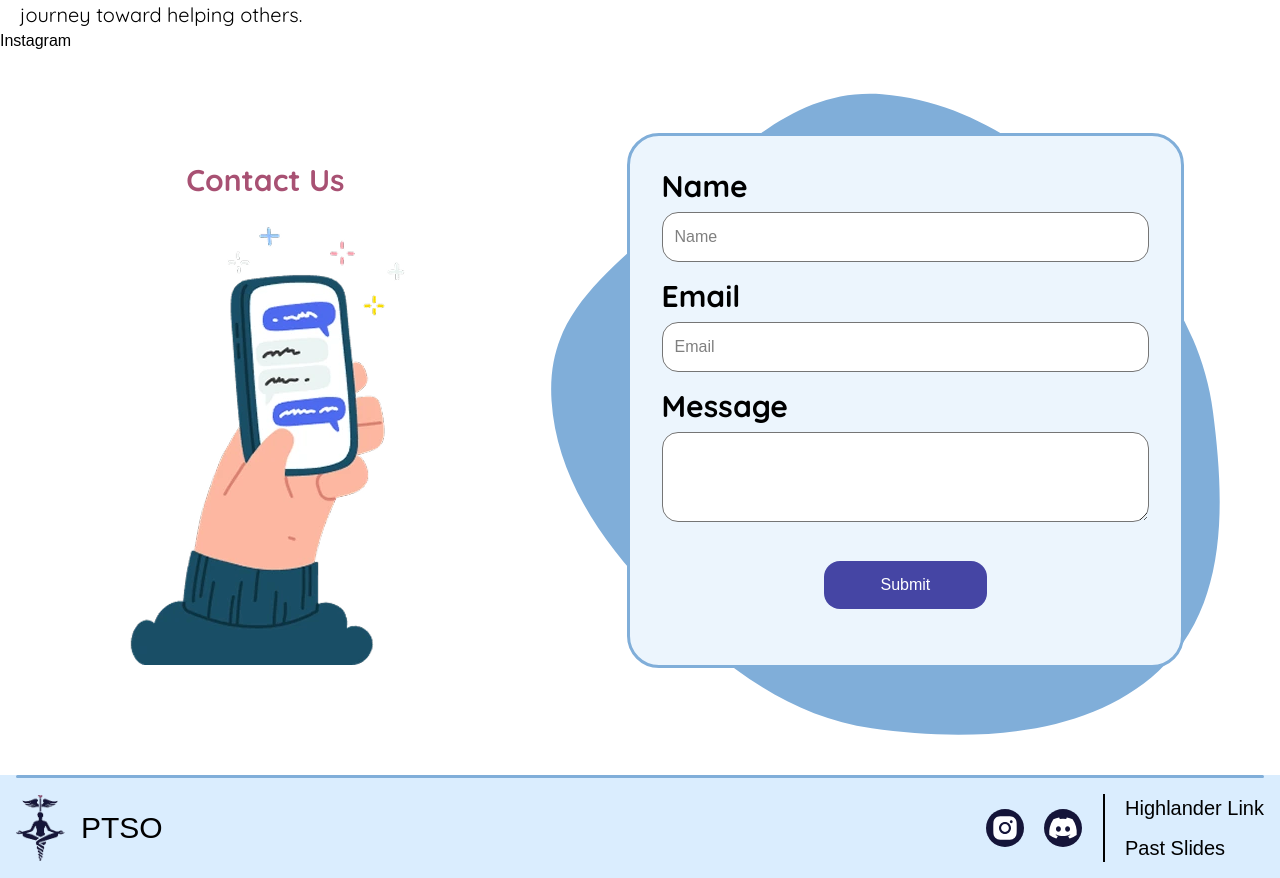
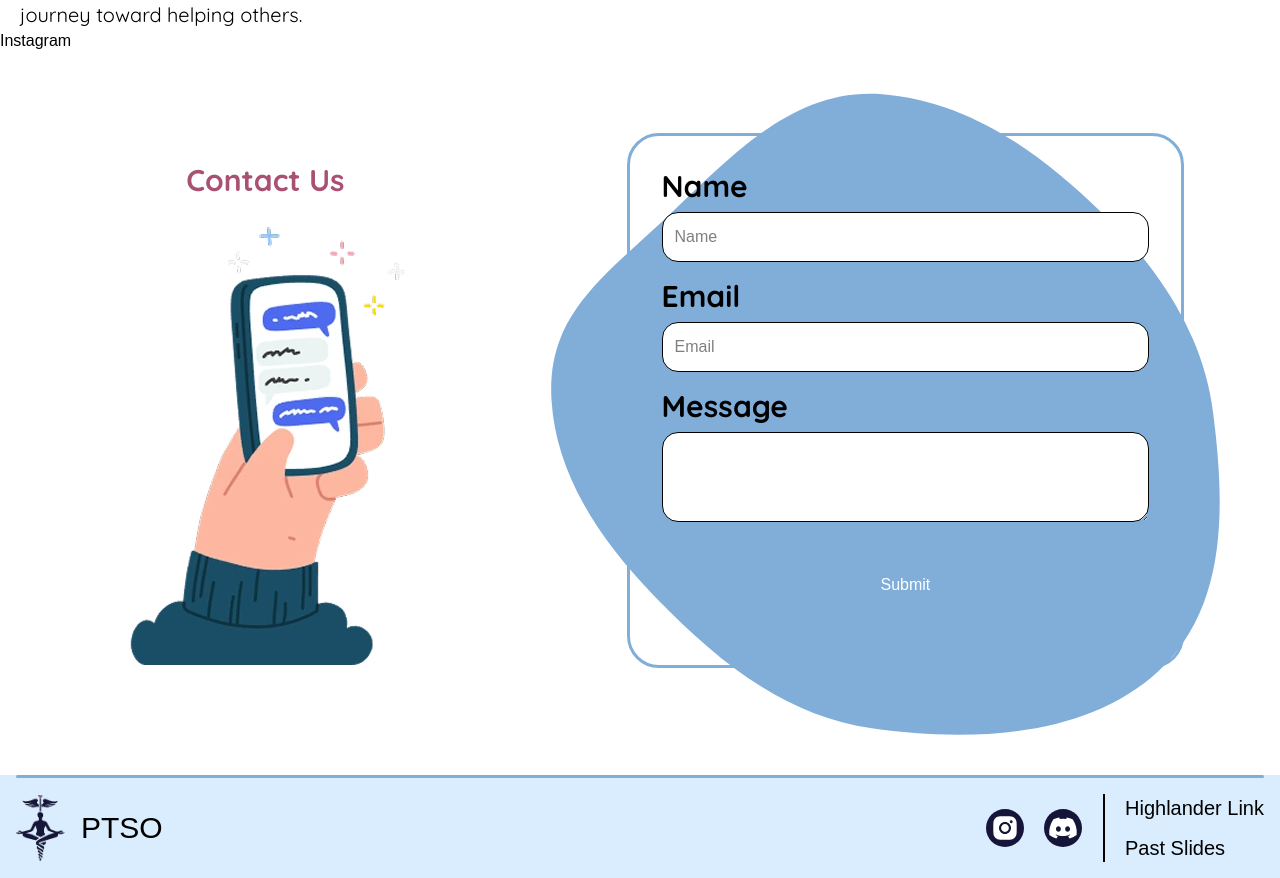
Before and after one commit to acm-ucr/ptso-website, a Next.js app: page / in a window 1280 px wide. Shown: the part 1440-2318 px from the top of the page. Built offline with nearby package versions, Linux system fonts and the light colour scheme; a web font is replaced by a local one.

Commit message:
small change

```diff
--- a/src/app/globals.css
+++ b/src/app/globals.css
@@ -2,13 +2,8 @@
 @import url("https://fonts.googleapis.com/css2?family=Quicksand:wght@300;400;500;600;700&display=swap");
 @import url("https://fonts.googleapis.com/css2?family=Average&display=swap");
 @import "tailwindcss";
-@import "tw-animate-css";
-
-@custom-variant dark (&:is(.dark *));
 
 @theme {
-  --color-ptso-blue-light: #ecf5fd;
-  --color-ptso-blue-dark: #4545a4;
   --color-ptso-blue-primary: #daedfe;
   --color-ptso-blue-secondary: #b6cde4;
   --color-ptso-blue-accent: #80aed9;
@@ -18,8 +13,8 @@
   --color-ptso-pink-primary: #d092aa;
   --color-ptso-pink-secondary: #b06985;
   --color-ptso-pink-accent: #a85173;
-  --color-ptso-gray-primary: #757575;
   --color-ptso-pink-light: #fff4f4;
+
   --font-beVietnamPro: "Be_Vietnam_Pro";
   --font-quicksand: "Quicksand";
   --font-average: "Average";
```
